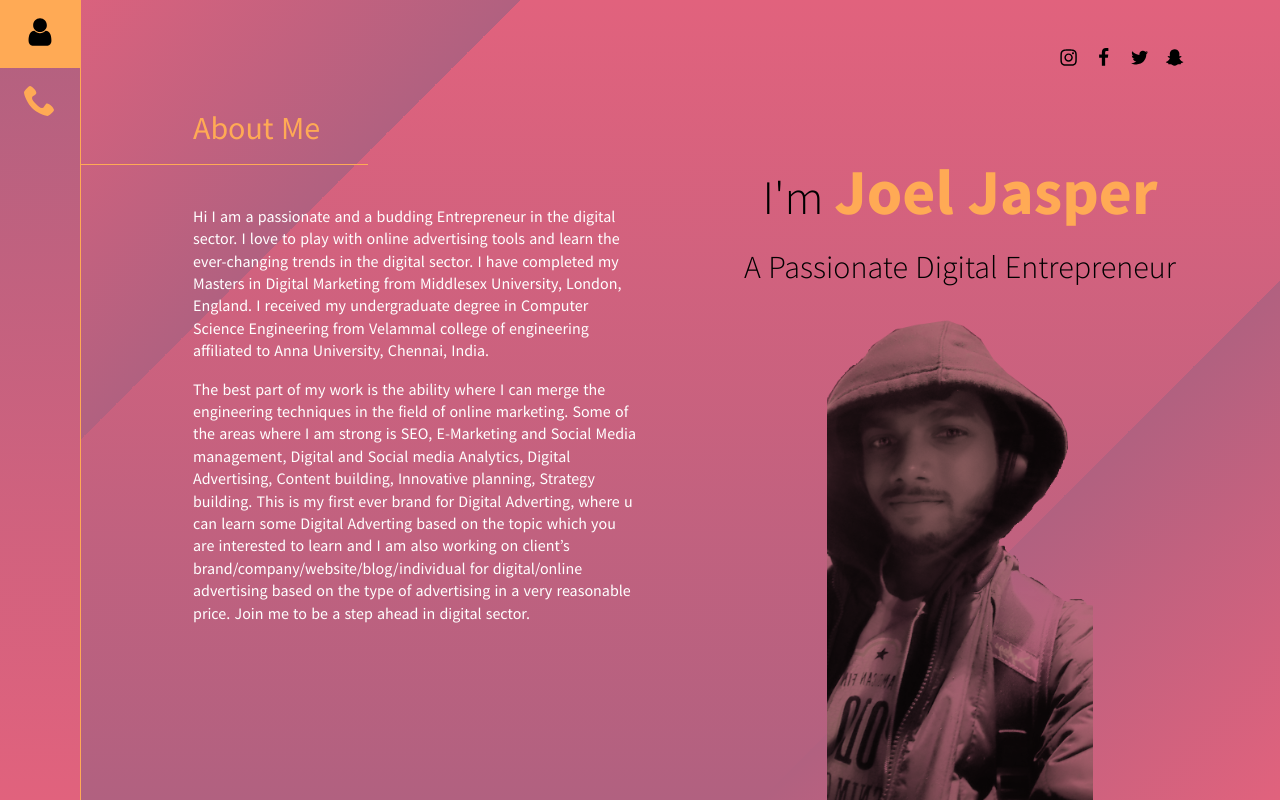
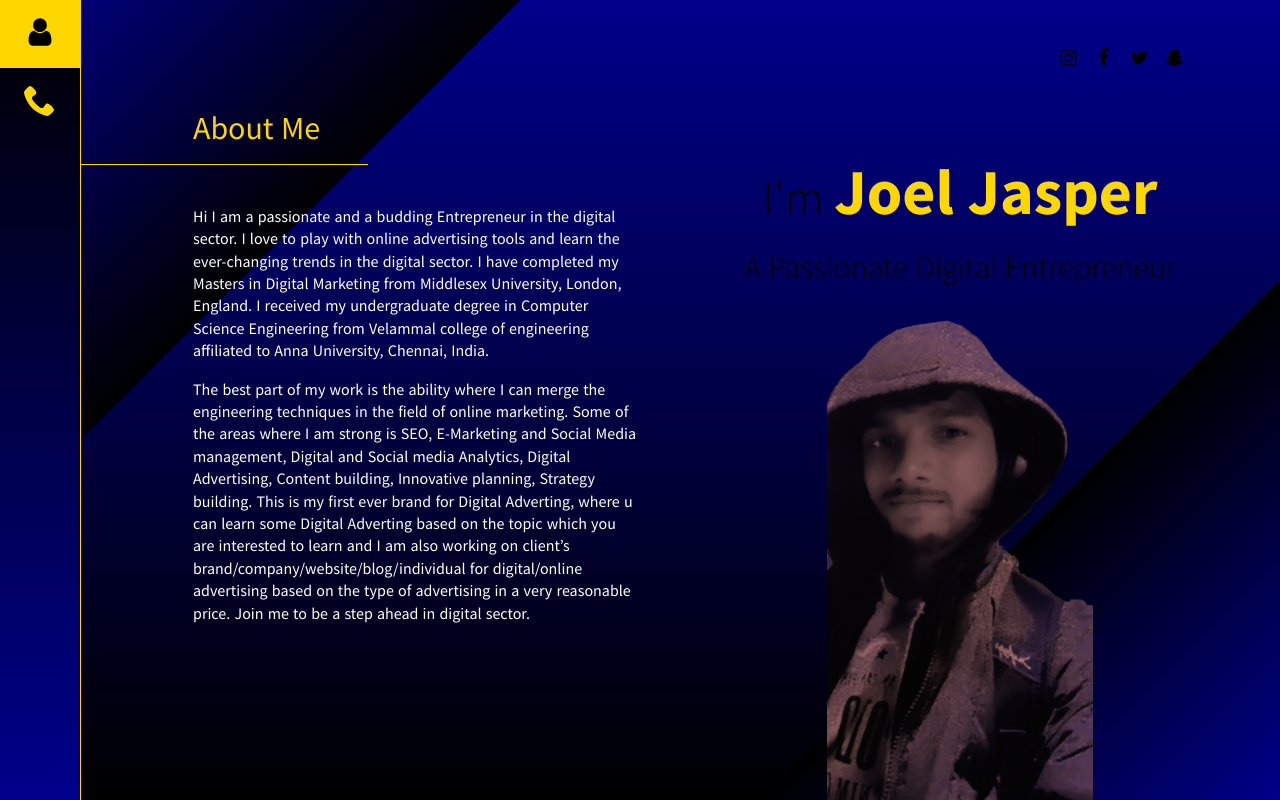
Before and after one commit to SherOnDale/madrasi-londoner, a Nuxt app: page / in a window 1280 px wide. Built offline with nearby package versions, Linux system fonts and the light colour scheme.

Commit message:
change color palette

```diff
--- a/layouts/default.vue
+++ b/layouts/default.vue
@@ -53,9 +53,9 @@ html {
 }
 
 :root {
-  --primary: #ffaa55;
-  --secondary: #e1627d;
-  --accent: #b16180;
+  --primary: #ffd700;
+  --secondary: darkblue;
+  --accent: black;
   --breakpoint-md: 1100px;
 }
 
```
